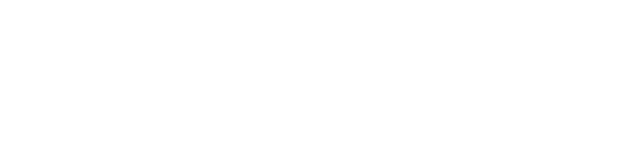
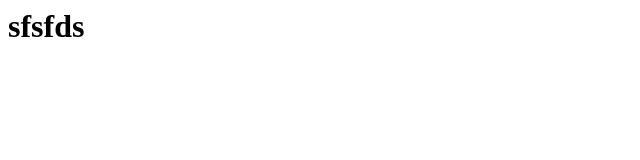
Before and after one commit to pranithab/hello-world, a plain HTML site: page index.html in a window 1280 px wide. Shown: the whole page, without its empty margins (0-640 px from the left). Drawn offline with Linux system fonts and the light colour scheme.

Commit message:
modified in branch

```diff
--- a/index.html
+++ b/index.html
@@ -2,4 +2,7 @@
 	<title>
 	<h1>Hello PRANITHA</h1>
 	</title>
+	<body>
+	<h1>sfsfds</h1>
+	</body>
 </html>
```
